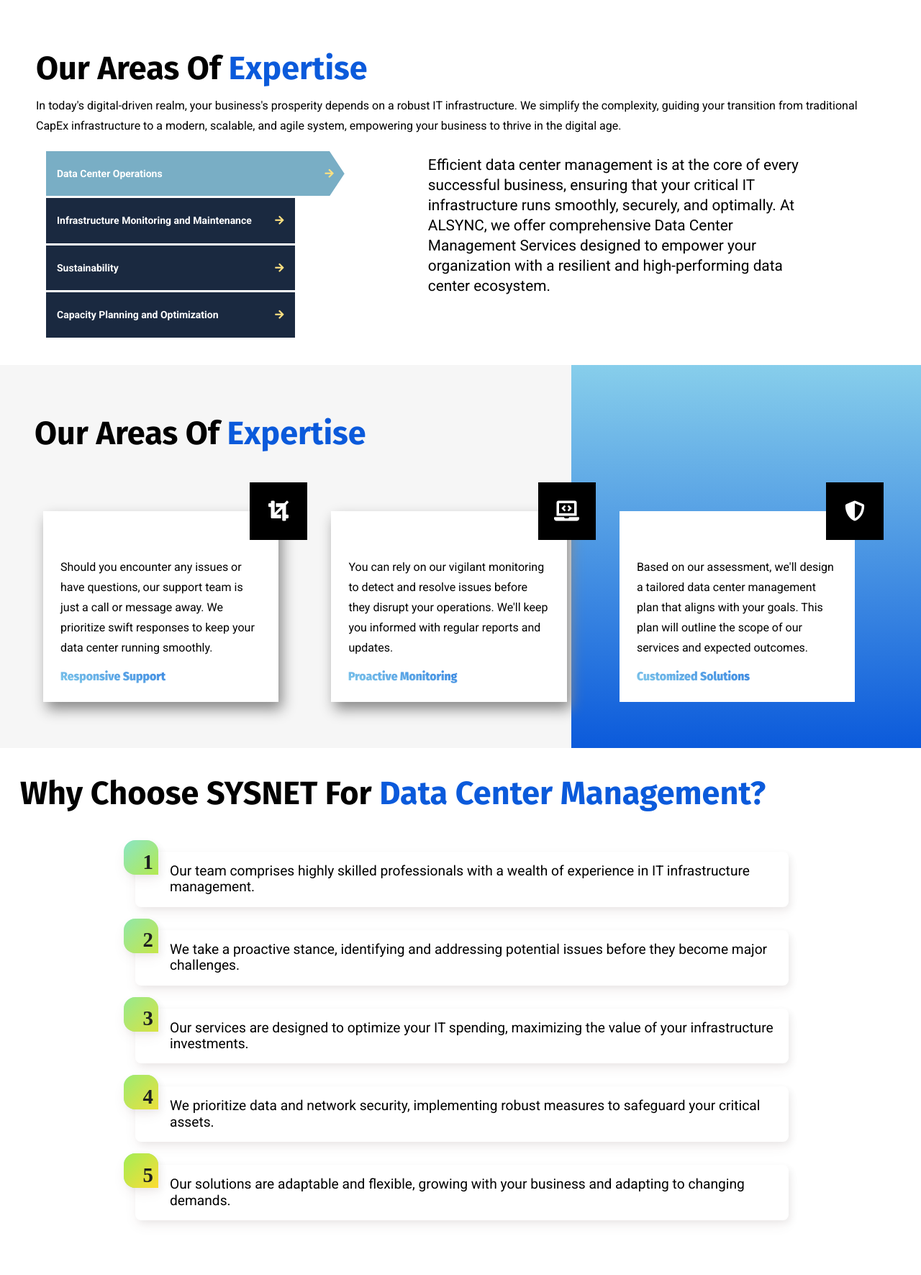
After one commit to mugirajan/alsyncGold, a PHP site: page /itinfrastructure.php in a window 1280 px wide. The commit adds this page. Shown: the part 1307-3078 px from the top of the page at 72% size. Run offline with PHP 8.4, Linux system fonts and the light colour scheme; some web fonts are replaced.

Commit message:
latest-push

```diff
--- /dev/null
+++ b/IT-firm/itinfrastructure.php
@@ -0,0 +1,141 @@
+<?php include 'shared/header.php' ?>
+<link rel="stylesheet" href="style/css/subservice.css">
+<script src="style/css/subservice.js"></script>
+
+<!---hero-section--->
+
+<section class="page-title hero-it">
+        <div class="overlay-it"></div>
+        <div class="hero-content-it">
+            <h1>IT Infrastructure Management</h1>
+            <ul class="bread-crumb clearfix">
+				<li><a href="./Home">Home</a></li>
+				<li>services</li>
+			</ul>
+        </div>
+</section>
+
+<!---para-section--->
+
+<section class="container-fluid" id="background-container">
+    <div class="container para-it">
+        <h2>IT Infrastructure Management Services</h2>
+        <p>In today's fast-paced business environment, maintaining a reliable and efficient IT infrastructure is essential for success. At ALSYNC, we specialize in providing top-notch IT Infrastructure Management Services designed to ensure your organization's
+           technology backbone runs seamlessly and supports your strategic objectives.</p>
+    </div>
+</section>
+
+<!-- accordion section -->
+
+<section class="accordion-container-fluid">
+<h2 class="sec-title_heading"> Our Areas of <span> Expertise</span></h2>
+    <p>In today's digital-driven realm, your business's prosperity depends on a robust IT infrastructure. We simplify the complexity, guiding your transition from traditional CapEx infrastructure to a modern, scalable, and agile system,
+        empowering your business to thrive in the digital age.</p>
+<div class="accordion-container">
+    <div class="accordion_set">
+        <button class="select_div">Data Center Operations
+            <span id="span-it" class="fa-solid fa-arrow-right" aria-hidden="true">
+            </span>
+        </button>
+            <div class="content-it">
+                <div class="content_wrap">
+                    <p>Efficient data center management is at the core of every successful business, ensuring that your critical IT infrastructure runs smoothly, securely, and optimally. At ALSYNC, we offer comprehensive Data Center Management Services designed to empower
+                        your organization with a resilient and high-performing data center ecosystem.</p>
+                </div>
+            </div>
+    </div>
+    <div class="accordion_set">
+        <button class="select_div">Infrastructure Monitoring and Maintenance
+            <span id="span-it" class="fa-solid fa-arrow-right" aria-hidden="true">
+            </span>
+        </button>
+            <div class="content-it">
+                <div class="content_wrap">
+                    <p>We provide 24/7 monitoring and maintenance to keep your data center running at peak performance.</p>
+                    <p>Our team performs regular checks and preventive maintenance to prevent downtime.</p>
+                </div>
+            </div>
+    </div>
+    <div class="accordion_set">
+        <button class="select_div">Sustainability
+            <span id="span-it" class="fa-solid fa-arrow-right" aria-hidden="true">
+            </span>
+        </button>
+            <div class="content-it">
+                <div class="content_wrap">
+                    <p>We focus on reducing energy consumption, which not only lowers costs but also supports sustainability initiatives.</p>
+                    <p>Our strategies help you achieve a more environmentally-friendly data center.</p>
+                </div>
+            </div>
+    </div>
+    <div class="accordion_set">
+        <button class="select_div">Capacity Planning and Optimization
+            <span id="span-it" class="fa-solid fa-arrow-right" aria-hidden="true">
+            </span>
+        </button>
+            <div class="content-it">
+                <div class="content_wrap">
+                    <p>We help you manage and optimize data center capacity, ensuring efficient resource utilization and scalability.</p>
+                    <p>Our experts identify potential bottlenecks and plan for future growth.</p>
+                </div>
+            </div>
+    </div>
+</div>
+</section>
+
+<!---card-section-->
+
+<section class="services-container">
+<h2 class=" sec-title_heading"> Our Areas of <span> Expertise</span></h2>
+    <div class="container-fluid">
+        <div class="list-services-card">
+            <div class="service-box service-box-shadow">
+                <i class="fas fa-crop fa-2x icon"></i>
+                    <p class="text">
+                        Should you encounter any issues or have questions, our support team is just a call or message away. We prioritize swift responses to keep your data center running smoothly.
+                    </p>
+                        <h3 class="title">Responsive Support</h3>
+            </div>
+            <div class="service-box  service-box-shadow">
+                <i class="fas fa-laptop-code fa-2x icon"></i>
+                    <p class="text">
+                         You can rely on our vigilant monitoring to detect and resolve issues before they disrupt your operations. We'll keep you informed with regular reports and updates.
+                    </p>
+                        <h3 class="title">Proactive Monitoring</h3>
+            </div>
+            <div class="service-box">
+                <i class="fas fa-shield-alt fa-2x icon"></i>
+                    <p class="text">
+                        Based on our assessment, we'll design a tailored data center management plan that aligns with your goals. This plan will outline the scope of our services and expected outcomes.
+                    </p>
+                        <h3 class="title">Customized Solutions</h3>
+            </div>
+        </div>
+    </div>
+</section>
+
+<!---list-section--->
+<Section class="row list-it">
+    <h2 class=" sec-title_heading">Why Choose SYSNET for <span>Data Center Management? </span></h2>
+        <ol class="col-lg-9 m-auto gradient-list">
+            <li>Our team comprises highly skilled professionals with a wealth of experience in IT infrastructure management.</li>
+            <li>We take a proactive stance, identifying and addressing potential issues before they become major challenges.</li>
+            <li> Our services are designed to optimize your IT spending, maximizing the value of your infrastructure investments.</li>
+            <li> We prioritize data and network security, implementing robust measures to safeguard your critical assets.</li>
+            <li>Our solutions are adaptable and flexible, growing with your business and adapting to changing demands.</li>
+        </ol>
+
+</section>
+
+
+
+
+
+
+
+
+
+
+<script src='https://cdnjs.cloudflare.com/ajax/libs/jquery/3.7.1/jquery.min.js'></script>
+<script src='style/js/subservice.js'></script>
+<?php include 'shared/footer.php' ?>
--- a/IT-firm/shared/header.php
+++ b/IT-firm/shared/header.php
@@ -24,6 +24,8 @@
 	<link href="style/css/odometer-theme-default.css" rel="stylesheet">
 	<link href="style/css/owl.css" rel="stylesheet">
 	<link rel="stylesheet" href="style/css/insights.css">
+
+
 
 	<link href="style/css/career.css" rel="stylesheet">
 	<script src="style/js/jquery.js"></script>
--- /dev/null
+++ b/IT-firm/style/css/subservice.css
@@ -0,0 +1,346 @@
+
+/*hero-section*/
+.hero-it {
+    position: relative;
+    background: url('https://www.itorizin.com/services-images/97-serv-8.jpg') center/cover no-repeat;
+    height: 70vh;
+    color: #fff;
+    text-align: center;
+    overflow: hidden;
+}
+
+.overlay-it {
+    position: absolute;
+    top: 0;
+    left: 0;
+    width: 60%;
+    height: 100%;
+    background-color: rgba(0, 0, 0, 0.5);
+    clip-path: polygon(0 0, 100% 0, 75% 100%, 0 100%);
+    animation: slideOverlay 2s ease-in-out forwards;
+}
+
+@keyframes slideOverlay {
+    0% {
+        left: -50%;
+    }
+    100% {
+        left: 0;
+    }
+}
+
+.hero-content-it {
+    position: absolute;
+    top: 50%;
+    left: 25%;
+    transform: translate(-50%, -50%);
+    text-align: center;
+}
+
+.hero-content-it h1 {
+    font-size: 36px;
+    margin-bottom: 20px;
+}
+
+.hero-content-it p {
+    font-size: 18px;
+    margin-bottom: 20px;
+}
+
+.hero-content-it button {
+    padding: 10px 20px;
+    font-size: 16px;
+    background-color: #007BFF;
+    border: none;
+    color: #fff;
+    border-radius: 5px;
+    cursor: pointer;
+    transition: background-color 0.3s;
+}
+
+button:hover {
+    background-color: #0056b3;
+}
+
+/*para-section*/
+#background-container {
+    background-image: url('https://encrypted-tbn0.gstatic.com/images?q=tbn:ANd9GcR-x23j8MxHX_56itJ_ujNPp1EfibMlvahm-zQyhSeuON45MrWnW2m7vc5n-K7MBICdSuM&usqp=CAU');
+    background-size: cover;
+    background-position: center center;
+    color: #fff;
+    height:60vh;
+    margin-bottom:3%;
+}
+.para-it{
+    padding:100px 0px;
+    color: white;
+}
+
+.para-it h2 {
+    font-size: 2rem;
+    padding:10px 0px;
+}
+.para-it p {
+    font-size: 1.2rem;
+}
+
+/*accordion section*/
+
+ol.gradient-list > li::before, ol.gradient-list > li {
+    box-shadow: 0.25rem 0.25rem 0.6rem rgba(0, 0, 0, 0.05), 0 0.5rem 1.125rem rgba(75, 0, 0, 0.05);
+  }
+
+.gradient-list li{
+  font-size:1.2rem;
+}
+
+  .list-it {
+    margin: 0 auto;
+    padding: 1rem;
+  }
+
+  .gradient-list {
+    counter-reset: gradient-counter;
+    list-style: none;
+
+    padding-left: 1rem;
+    margin-top:3% !important;
+    margin-bottom:5% !important;
+  }
+  .gradient-list > li {
+    background: white;
+    border-radius: 0 0.5rem 0.5rem 0.5rem;
+    counter-increment: gradient-counter;
+    margin-top: 1rem;
+    min-height: 3rem;
+    padding: 1rem 1rem 1rem 3rem;
+    position: relative;
+  }
+  .gradient-list > li::before, .gradient-list > li::after {
+    background: linear-gradient(135deg, #83e4e2 0%, #a2ed56 100%);
+    border-radius: 1rem 1rem 0 1rem;
+    content: "";
+    height: 3rem;
+    left: -1rem;
+    overflow: hidden;
+    position: absolute;
+    top: -1rem;
+    width: 3rem;
+  }
+  .gradient-list > li::before {
+    align-items: flex-end;
+    content: counter(gradient-counter);
+    color: #1d1f20;
+    display: flex;
+    font: 900 1.5em/1 "Montserrat";
+    justify-content: flex-end;
+    padding: 0.125em 0.25em;
+    z-index: 1;
+  }
+  .gradient-list > li:nth-child(10n+1):before {
+    background: linear-gradient(135deg, rgba(162, 237, 86, 0.2) 0%, rgba(253, 220, 50, 0.2) 100%);
+  }
+  .gradient-list > li:nth-child(10n+2):before {
+    background: linear-gradient(135deg, rgba(162, 237, 86, 0.4) 0%, rgba(253, 220, 50, 0.4) 100%);
+  }
+  .gradient-list > li:nth-child(10n+3):before {
+    background: linear-gradient(135deg, rgba(162, 237, 86, 0.6) 0%, rgba(253, 220, 50, 0.6) 100%);
+  }
+  .gradient-list > li:nth-child(10n+4):before {
+    background: linear-gradient(135deg, rgba(162, 237, 86, 0.8) 0%, rgba(253, 220, 50, 0.8) 100%);
+  }
+  ol.gradient-list > li:nth-child(10n+5):before {
+    background: linear-gradient(135deg, #a2ed56 0%, #fddc32 100%);
+  }
+  ol.gradient-list > li:nth-child(10n+6):before {
+    background: linear-gradient(135deg, rgba(162, 237, 86, 0.8) 0%, rgba(253, 220, 50, 0.8) 100%);
+  }
+  ol.gradient-list > li:nth-child(10n+7):before {
+    background: linear-gradient(135deg, rgba(162, 237, 86, 0.6) 0%, rgba(253, 220, 50, 0.6) 100%);
+  }
+  ol.gradient-list > li:nth-child(10n+8):before {
+    background: linear-gradient(135deg, rgba(162, 237, 86, 0.4) 0%, rgba(253, 220, 50, 0.4) 100%);
+  }
+  ol.gradient-list > li:nth-child(10n+9):before {
+    background: linear-gradient(135deg, rgba(162, 237, 86, 0.2) 0%, rgba(253, 220, 50, 0.2) 100%);
+  }
+  ol.gradient-list > li:nth-child(10n+10):before {
+    background: linear-gradient(135deg, rgba(162, 237, 86, 0) 0%, rgba(253, 220, 50, 0) 100%);
+  }
+  .gradient-list > li + li {
+    margin-top: 2rem;
+  }
+
+/*accordion-section*/
+    #span-it {
+      border-radius:5px;
+      transition: all .2s ease-in-out;
+      color:#FFE181
+    }
+    .accordion-container{
+      max-width: 90%;
+      margin:auto;
+      position:relative;
+      margin-bottom:3%;
+    }
+    .accordion-container-fluid p{
+       padding:5px 50px;
+    }
+    .accordion-container-fluid{
+        margin-top:5%;
+
+    }
+    .accordion-container-fluid h2{
+
+        padding:5px 50px;
+    }
+    .accordion_set{
+      width: 100%;
+    }
+    .accordion_set > .select_div{
+      background-color:#1A2940;
+      color:white;
+      display:flex;
+      align-items:center;
+      justify-content:space-between;
+      margin-bottom:3px;
+      width:100%;
+      border:none;
+      padding: 20px 15px;
+      font-weight: 700;
+      -webkit-transition:all 0.2s linear;
+      -moz-transition:all 0.2s linear;
+      transition:all 0.2s linear;
+    }
+
+    .select_div.active{
+      background-color:#79AEC5;
+    }
+     .select_div.active span{
+      color:white;
+    }
+    .content-it{
+      color:white;
+      display:none;}
+    .content_wrap {
+      padding:20px;
+        transition: all .2s ease-in-out;
+    }
+    .content_wrap p {
+        margin:0;
+        color:black;
+        font-size:1.3rem;
+    }
+    .active_tab {display:block!important;
+    }
+
+    @media screen and (min-width: 768px) {
+      .accordion_set > .select_div.active{
+      background-color:#79AEC5;
+        max-width:36%;
+          clip-path: polygon(95% 0, 100% 50%, 95% 100%, 0 100%, 0 0);
+    }
+      .select_div {max-width:30%;
+     }
+      .content_wrap {padding-top:0;}
+      .content-it {position:absolute;
+        top:0;
+    right:0;
+        height:100%;
+        width:60%;
+        border: none;}
+    }
+    @media screen and (max-width: 768px) {
+      .select_div span {transform:rotate(90deg)}
+    }
+
+/*card-section*/
+
+
+
+.services-container{
+    padding: 3rem 5rem 0 3rem;
+    position: relative;
+    background-color: #F6F6F6;
+  }
+  .services-container::before {
+    content: '';
+    position: absolute;
+    top: 0;
+    right: 0;
+    bottom: 0;
+    width: 38vw;
+    background-image: linear-gradient(to bottom, rgb(135, 206, 235),rgba(11,90,219,1));
+  }
+
+  .list-services-card {
+    margin-top: 5rem;
+    padding-bottom: 4rem;
+    display: flex;
+    flex-direction: column;
+    align-items: center;
+  }
+  .list-services-card .service-box {
+    background-color: #FFF;
+    padding: 4rem 1.5rem 1.5rem 1.5rem;
+    max-width: 350px;
+    position: relative;
+    transition: box-shadow .2s linear;
+  }
+  .list-services-card .service-box:hover {
+    box-shadow: 0 16px 15px -15px rgba(11,90,219,1);
+  }
+  .list-services-card .service-box:not(:last-of-type) {
+    margin-bottom: 4rem;
+  }
+  .list-services-card .service-box .icon {
+    position: absolute;
+    height: 80px;
+    width: 80px;
+    background-color: #000;
+    text-align: center;
+    line-height: 80px;
+    color: #FFF;
+    top: -40px;
+    right: -40px;
+  }
+  .list-services-card .service-box .text {
+    font-size: 1rem;
+    margin-bottom: 1rem;
+    color: black;
+  }
+  .list-services-card .service-box .title {
+    background: linear-gradient(15deg,  rgb(135, 206, 235), rgba(11,90,219,1));
+    -webkit-background-clip: text;
+    -webkit-text-fill-color: transparent;
+    font-size: .99rem;
+    font-weight: 900;
+    transform: scaleY(1.05);
+  }
+
+  @media screen and (min-width: 910px) {
+    .list-services-card {
+      flex-direction: row;
+      flex-wrap: wrap;
+      justify-content: space-around;
+
+    }
+    .list-services-card .service-box {
+      max-width: 330px;
+    }
+  }
+
+  @media screen and (min-width: 1020px) {
+    .list-services-card {
+      flex-wrap: nowrap;
+      justify-content: space-between;
+
+    }
+    .list-services-card .service-box {
+      width: 29%;
+      margin: 0 !important;
+    }
+  }
+  .service-box-shadow{
+    box-shadow: 5px 10px 18px #888888;
+  }
```
Also changed, not shown: IT-firm/style/js/subservice.js (added, +22 -0 lines), IT-firm/ab.php (added).
